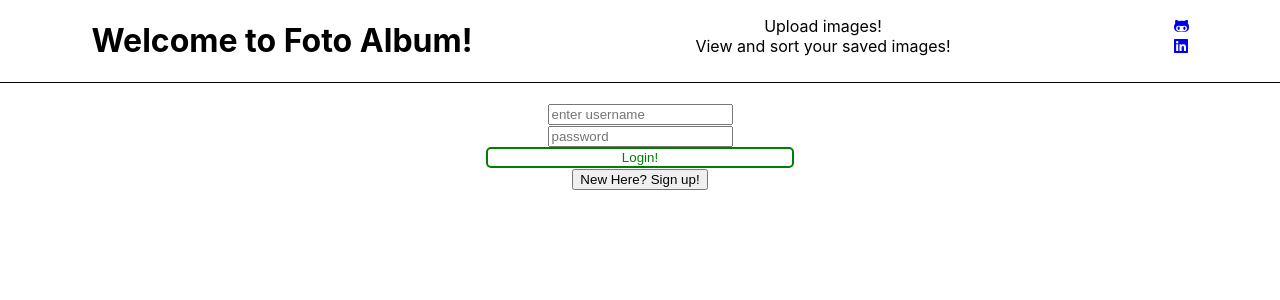
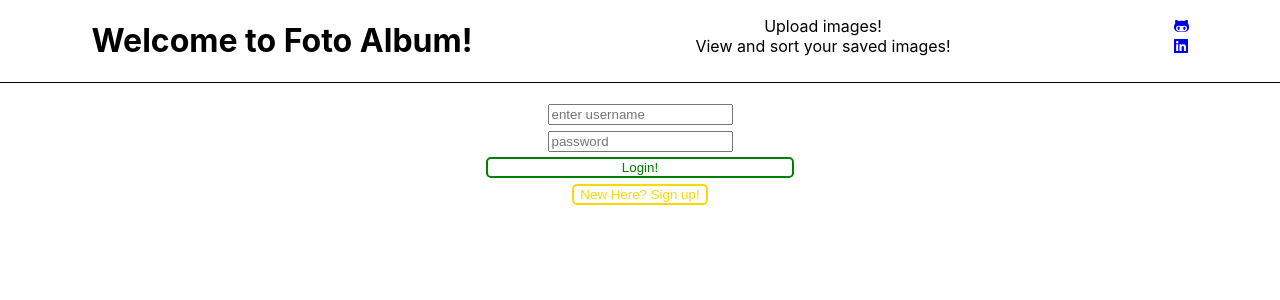
Before and after one commit to CD-Mackay/Image-Repo, a React (Create React App) app: page / in a window 1280 px wide. Shown: the top 300 px of the page. Built offline with nearby package versions, Linux system fonts and the light colour scheme; no server answers.

Commit message:
style user auth forms

```diff
--- a/src/Components/Logsign.jsx
+++ b/src/Components/Logsign.jsx
@@ -42,7 +42,7 @@ export default function Logsign(props) {
       </div>
       <button className="login-button" onClick={signup}>Sign up!</button>
     </form>}
-    <button onClick={newUser ? () => setNewUser(false) : () => setNewUser(true)}>{newUser ? "Click here to Login!" : "New Here? Sign up!"}</button>
+    <button className="switch-button" onClick={newUser ? () => setNewUser(false) : () => setNewUser(true)}>{newUser ? "Click here to Login!" : "New Here? Sign up!"}</button>
     </div>
   )
 }
--- a/src/Components/buttonstyles.css
+++ b/src/Components/buttonstyles.css
@@ -22,6 +22,18 @@
   background-color: green;
 }
 
+.switch-button {
+  color: gold;
+  background-color: white;
+  border: 2px solid gold;
+  border-radius: 5px;
+}
+
+.switch-button:hover {
+  background-color: gold;
+  color: white;
+}
+
 .upload-button {
   background-color: white;
   color: blue;
--- a/src/Components/loginstyles.css
+++ b/src/Components/loginstyles.css
@@ -8,4 +8,12 @@
   flex-direction: column;
   width: 30%;
   margin: auto;
+  margin-bottom: 5px;
 }
+
+#sign-up-form {
+  margin-bottom: 5px;
+}
+.input-wrapper {
+  margin-bottom: 5px;
+}
```
